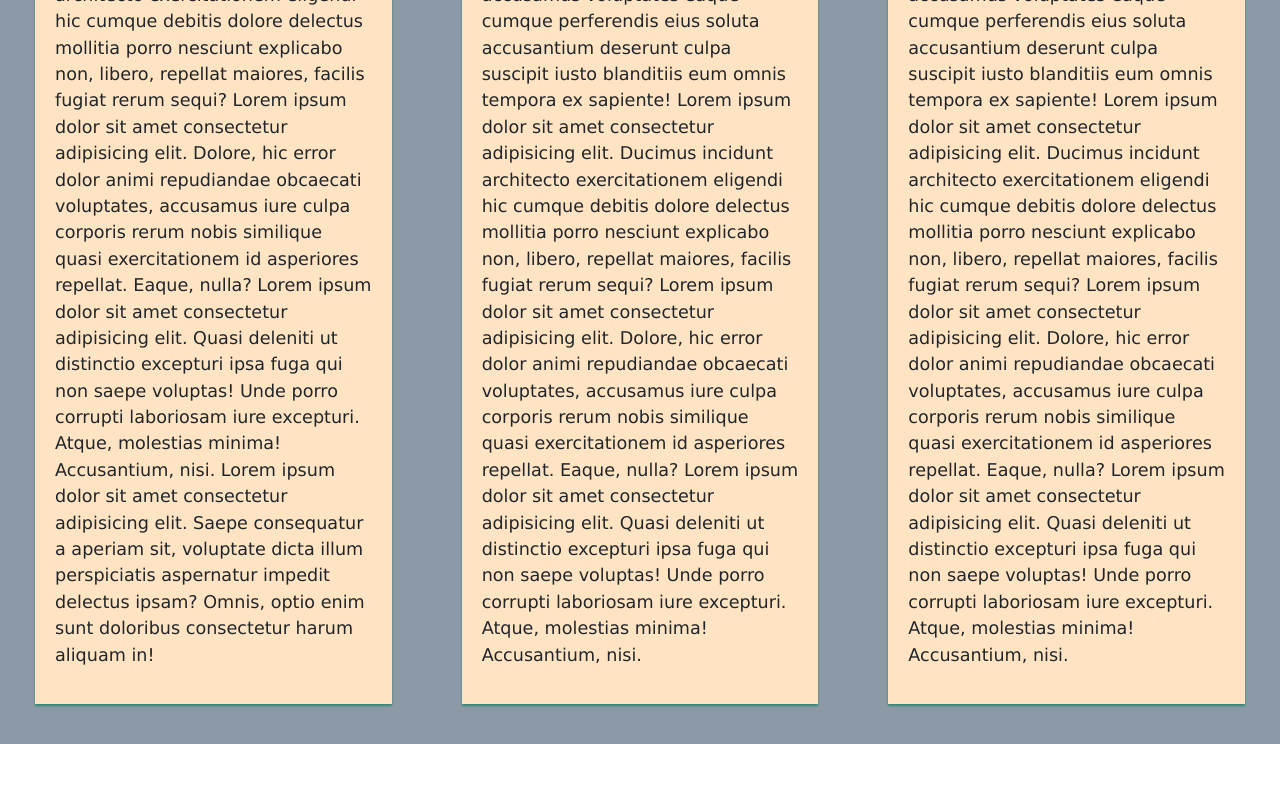
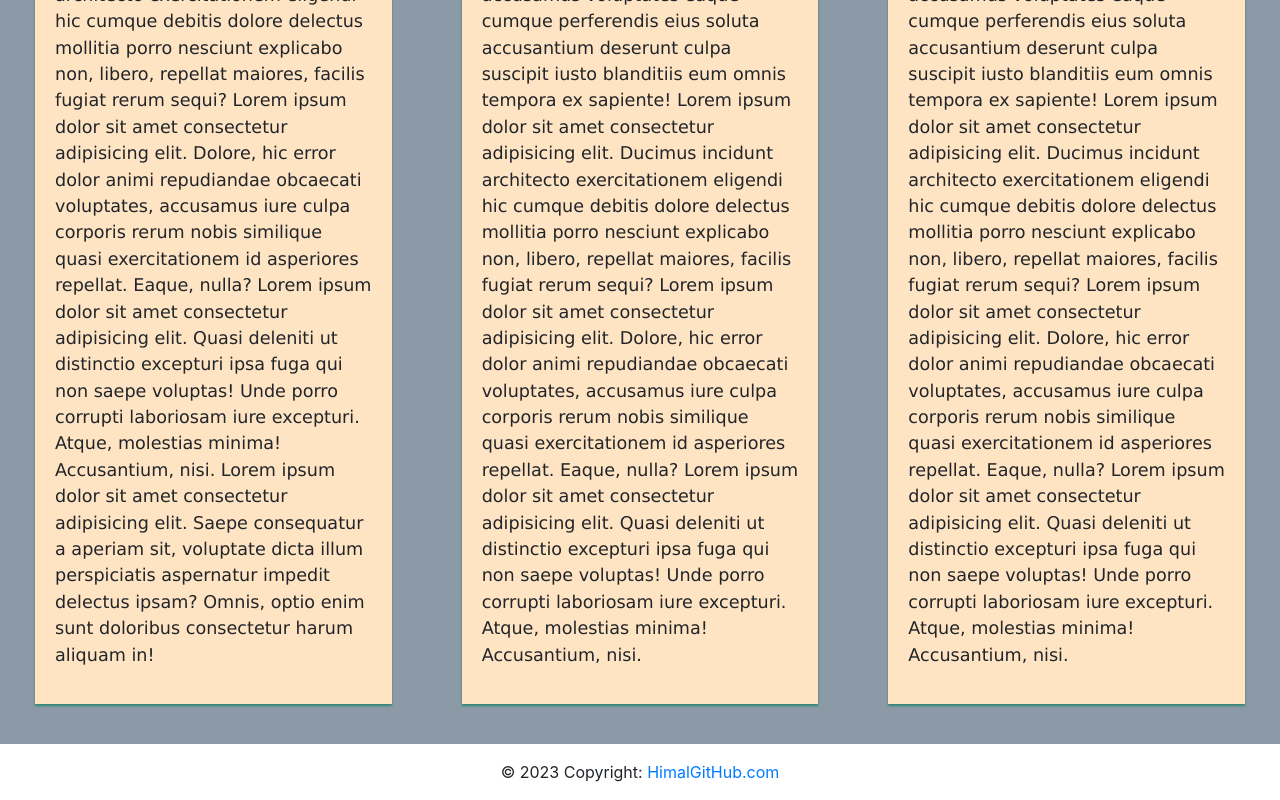
Before and after one commit to himal-rana/coursera-teset, a plain HTML site: page module3-assignment/index.html in a window 1280 px wide. Shown: the part 697-1497 px from the top of the page. Before the commit the page ends 1441 px from the top, so only its background shows below. Drawn offline with nearby package versions, Linux system fonts and the light colour scheme.

Commit message:
added commments and footer

```diff
--- a/module3-assignment/index.html
+++ b/module3-assignment/index.html
@@ -4,6 +4,7 @@
     <meta charset="utf-8" />
     <meta name="viewport" content.box="width=device-width, initial-scale=1" />
     <title>Assignment Solution for Module 3 by Himal</title>
+    <!-- Added bootstrap sources here from web -->
     <link
       rel="stylesheet"
       href="https://cdn.jsdelivr.net/npm/bootstrap@4.1.3/dist/css/bootstrap.min.css"
@@ -25,13 +26,15 @@
       integrity="sha384-ChfqqxuZUCnJSK3+MXmPNIyE6ZbWh2IMqE241rYiqJxyMiZ6OW/JmZQ5stwEULTy"
       crossorigin="anonymous"
     ></script>
-
+<!-- Here is my custom style.css -->
     <link rel="stylesheet" href="css/style.css" />
   </head>
   <body>
+    <!-- Header -->
     <header>
       <nav class="navbar navbar-light">
         <a class="navbar-brand" id="Top">FOOD, LLC</a>
+        <!-- d-md-none makes the toggle to show only when the screen size is of mobile screen -->
         <button
           class="navbar-toggler d-md-none"
           type="button"
@@ -42,10 +45,10 @@
           aria-label="Toggle navigation"
         >
           <span class="navbar-toggler-icon"></span>
+        <!-- below are what to show when clicking the toggle icon -->
         </button>
         <div class="collapse navbar-collapse" id="navbarNavAltMarkup">
           <div class="navbar-nav">
-            <!-- <a class="nav-item nav-link active" href="#">Home <span class="sr-only">(current)</span></a> -->
             <a class="nav-item nav-link" href="#Chicken">Chicken</a>
             <a class="nav-item nav-link" href="#Beef">Beef</a>
             <a class="nav-item nav-link" href="#Sushi">Sushi</a>
@@ -53,6 +56,9 @@
         </div>
       </nav>
     </header>
+    <!-- Header -->
+    <!-- Below is the content of the web -->
+    <!-- Content -->
     <div class="body">
       <h1 class="menu-head" id="Menu">Our Menu</h1>
       <div class="container-fluid">
@@ -162,5 +168,15 @@
         </div>
       </div>
     </div>
+    <!-- Content -->
+    <!-- Footer -->
+    <footer class="page-footer font-small blue">
+      <!-- Copyright -->
+      <div class="footer-copyright text-center py-3">© 2023 Copyright:
+        <a href="#"> HimalGitHub.com</a>
+      </div>
+      <!-- Copyright -->
+    </footer>
+    <!-- Footer -->
   </body>
 </html>
```
